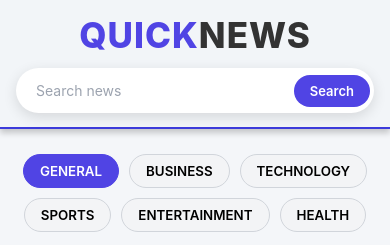
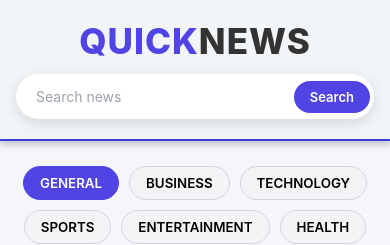
Before and after one commit to rohit-tamboli/News, a React (Vite) app in the folder frontend/: page / in a window 390 px wide. Shown: the top 245 px of the page. Built offline with nearby package versions, Linux system fonts and the light colour scheme; no server answers.

Commit message:
Initial commit

```diff
--- a/frontend/src/App.css
+++ b/frontend/src/App.css
@@ -354,7 +354,7 @@ p {
     flex-direction: column;
     align-items: stretch;
     gap: 12px;
-    padding: 14px 16px;
+    padding: 20px 16px;
     position: static ;
   }
 
```
